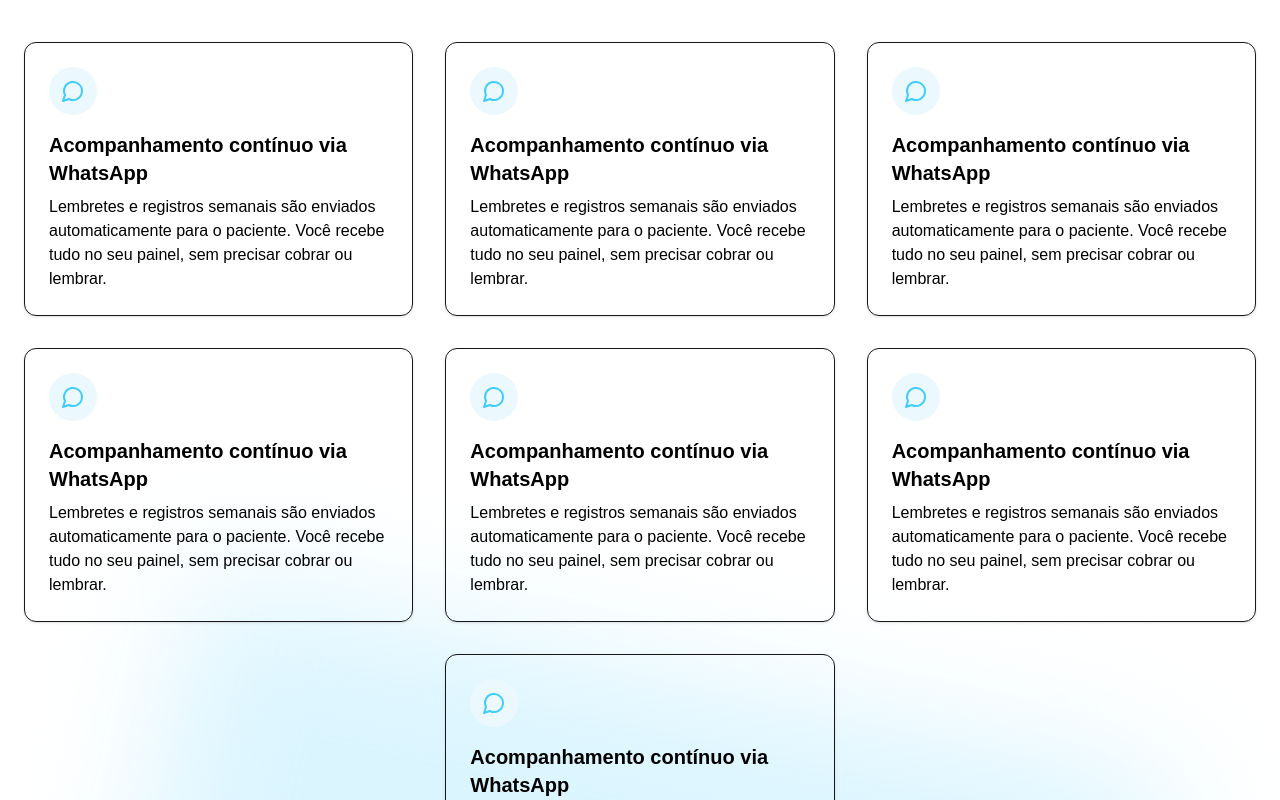
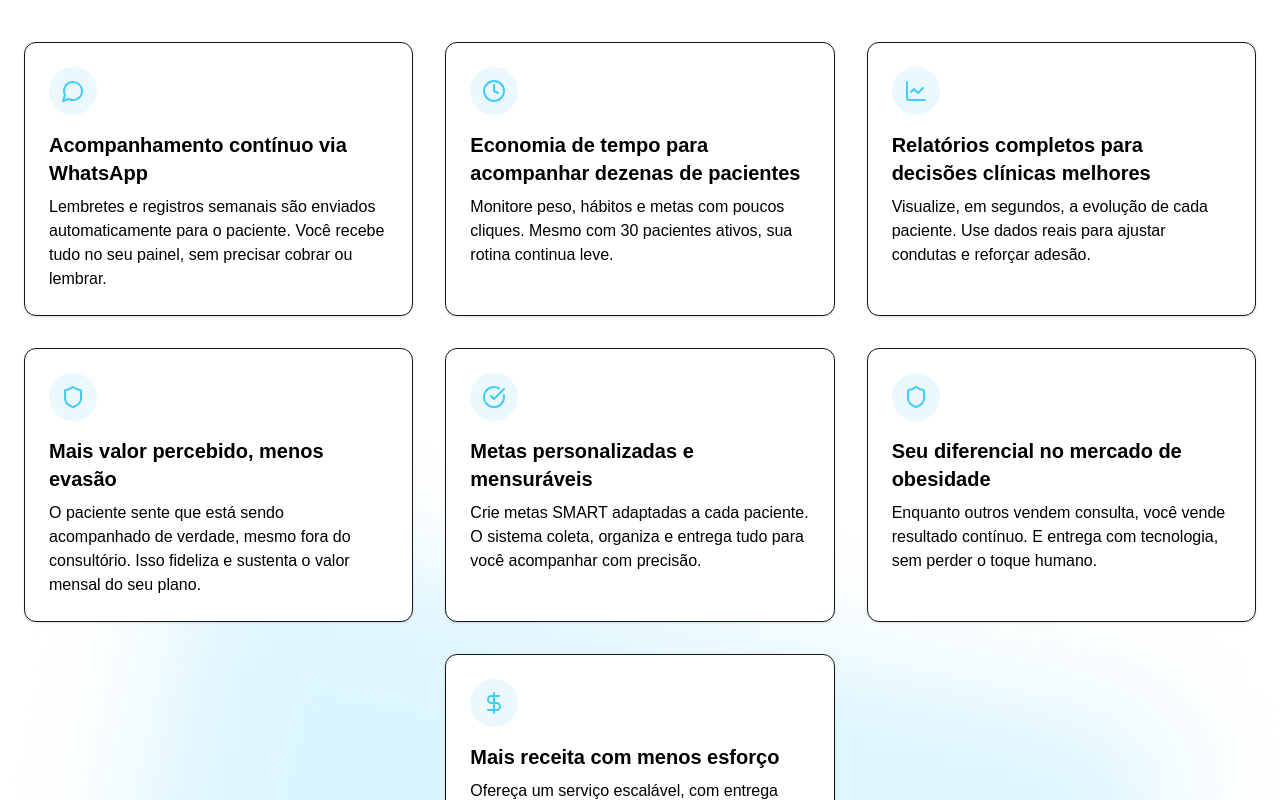
Before and after one commit to givanildsss444/sd-monitora, a Next.js app: page / in a window 1280 px wide. Shown: the part 1020-1820 px from the top of the page. Built offline with nearby package versions, Linux system fonts and the light colour scheme.

Commit message:
Benefits fixed

```diff
--- a/components/Benefits.tsx
+++ b/components/Benefits.tsx
@@ -14,7 +14,7 @@
 
               <div className="grid gap-4 pt-12 md:grid-cols-2 md:gap-8 lg:grid-cols-3">
 
-                <div data-slot="card" className="flex flex-col g-4 rounded-xl border bg-card text-card-foreground shadow-sm md:gap-6 md:py-6 !gap-0 p-6 transition-shadow hover:shadow-md">
+                <div data-slot="card" className="flex flex-col g-4 rounded-xl border bg-white text-card-foreground shadow-sm md:gap-6 md:py-6 !gap-0 p-6 transition-shadow hover:shadow-md">
                   <div className="mb-4 flex h-12 w-12 items-center justify-center rounded-full bg-[#EBF9FE]">
                     <svg xmlns="http://www.w3.org/2000/svg" width="24" height="24" viewBox="0 0 24 24" fill="none" stroke="currentColor" strokeWidth="2" strokeLinecap="round" strokeLinejoin="round" className="lucide lucide-message-circle h-6 w-6 text-[#40CDFB]"><path d="M7.9 20A9 9 0 1 0 4 16.1L2 22Z" /></svg>
                   </div>
@@ -22,52 +22,52 @@
                   <p className="text-black">Lembretes e registros semanais são enviados automaticamente para o paciente. Você recebe tudo no seu painel, sem precisar cobrar ou lembrar.</p>
                 </div>
 
-                <div data-slot="card" className="flex flex-col g-4 rounded-xl border bg-card text-card-foreground shadow-sm md:gap-6 md:py-6 !gap-0 p-6 transition-shadow hover:shadow-md">
+                <div data-slot="card" className="flex flex-col g-4 rounded-xl border bg-white text-card-foreground shadow-sm md:gap-6 md:py-6 !gap-0 p-6 transition-shadow hover:shadow-md">
                   <div className="mb-4 flex h-12 w-12 items-center justify-center rounded-full bg-[#EBF9FE]">
-                    <svg xmlns="http://www.w3.org/2000/svg" width="24" height="24" viewBox="0 0 24 24" fill="none" stroke="currentColor" strokeWidth="2" strokeLinecap="round" strokeLinejoin="round" className="lucide lucide-message-circle h-6 w-6 text-[#40CDFB]"><path d="M7.9 20A9 9 0 1 0 4 16.1L2 22Z" /></svg>
+                    <svg xmlns="http://www.w3.org/2000/svg" width="24" height="24" viewBox="0 0 24 24" fill="none" stroke="currentColor" strokeWidth="2" strokeLinecap="round" strokeLinejoin="round" className="lucide lucide-clock h-6 w-6 text-[#40CDFB]"><circle cx="12" cy="12" r="10"></circle><polyline points="12 6 12 12 16 14"></polyline></svg>
                   </div>
-                  <h3 className="mb-2 text-xl text-black font-semibold">Acompanhamento contínuo via WhatsApp</h3>
-                  <p className="text-black">Lembretes e registros semanais são enviados automaticamente para o paciente. Você recebe tudo no seu painel, sem precisar cobrar ou lembrar.</p>
+                  <h3 className="mb-2 text-xl text-black font-semibold">Economia de tempo para acompanhar dezenas de pacientes</h3>
+                  <p className="text-black">Monitore peso, hábitos e metas com poucos cliques. Mesmo com 30 pacientes ativos, sua rotina continua leve.</p>
                 </div>
 
-                <div data-slot="card" className="flex flex-col g-4 rounded-xl border bg-card text-card-foreground shadow-sm md:gap-6 md:py-6 !gap-0 p-6 transition-shadow hover:shadow-md">
+                <div data-slot="card" className="flex flex-col g-4 rounded-xl border bg-white text-card-foreground shadow-sm md:gap-6 md:py-6 !gap-0 p-6 transition-shadow hover:shadow-md">
                   <div className="mb-4 flex h-12 w-12 items-center justify-center rounded-full bg-[#EBF9FE]">
-                    <svg xmlns="http://www.w3.org/2000/svg" width="24" height="24" viewBox="0 0 24 24" fill="none" stroke="currentColor" strokeWidth="2" strokeLinecap="round" strokeLinejoin="round" className="lucide lucide-message-circle h-6 w-6 text-[#40CDFB]"><path d="M7.9 20A9 9 0 1 0 4 16.1L2 22Z" /></svg>
+                    <svg xmlns="http://www.w3.org/2000/svg" width="24" height="24" viewBox="0 0 24 24" fill="none" stroke="currentColor" strokeWidth="2" strokeLinecap="round" strokeLinejoin="round" className="lucide lucide-chart-line h-6 w-6 text-[#40CDFB]"><path d="M3 3v16a2 2 0 0 0 2 2h16"></path><path d="m19 9-5 5-4-4-3 3"></path></svg>
                   </div>
-                  <h3 className="mb-2 text-xl text-black font-semibold">Acompanhamento contínuo via WhatsApp</h3>
-                  <p className="text-black">Lembretes e registros semanais são enviados automaticamente para o paciente. Você recebe tudo no seu painel, sem precisar cobrar ou lembrar.</p>
+                  <h3 className="mb-2 text-xl text-black font-semibold">Relatórios completos para decisões clínicas melhores</h3>
+                  <p className="text-black">Visualize, em segundos, a evolução de cada paciente. Use dados reais para ajustar condutas e reforçar adesão.</p>
                 </div>
 
-                <div data-slot="card" className="flex flex-col g-4 rounded-xl border bg-card text-card-foreground shadow-sm md:gap-6 md:py-6 !gap-0 p-6 transition-shadow hover:shadow-md">
+                <div data-slot="card" className="flex flex-col g-4 rounded-xl border bg-white text-card-foreground shadow-sm md:gap-6 md:py-6 !gap-0 p-6 transition-shadow hover:shadow-md">
                   <div className="mb-4 flex h-12 w-12 items-center justify-center rounded-full bg-[#EBF9FE]">
-                    <svg xmlns="http://www.w3.org/2000/svg" width="24" height="24" viewBox="0 0 24 24" fill="none" stroke="currentColor" strokeWidth="2" strokeLinecap="round" strokeLinejoin="round" className="lucide lucide-message-circle h-6 w-6 text-[#40CDFB]"><path d="M7.9 20A9 9 0 1 0 4 16.1L2 22Z" /></svg>
+                    <svg xmlns="http://www.w3.org/2000/svg" width="24" height="24" viewBox="0 0 24 24" fill="none" stroke="currentColor" strokeWidth="2" strokeLinecap="round" strokeLinejoin="round" className="lucide lucide-shield h-6 w-6 text-[#40CDFB]"><path d="M20 13c0 5-3.5 7.5-7.66 8.95a1 1 0 0 1-.67-.01C7.5 20.5 4 18 4 13V6a1 1 0 0 1 1-1c2 0 4.5-1.2 6.24-2.72a1.17 1.17 0 0 1 1.52 0C14.51 3.81 17 5 19 5a1 1 0 0 1 1 1z"></path></svg>
                   </div>
-                  <h3 className="mb-2 text-xl text-black font-semibold">Acompanhamento contínuo via WhatsApp</h3>
-                  <p className="text-black">Lembretes e registros semanais são enviados automaticamente para o paciente. Você recebe tudo no seu painel, sem precisar cobrar ou lembrar.</p>
+                  <h3 className="mb-2 text-xl text-black font-semibold">Mais valor percebido, menos evasão</h3>
+                  <p className="text-black">O paciente sente que está sendo acompanhado de verdade, mesmo fora do consultório. Isso fideliza e sustenta o valor mensal do seu plano.</p>
                 </div>
 
-                <div data-slot="card" className="flex flex-col g-4 rounded-xl border bg-card text-card-foreground shadow-sm md:gap-6 md:py-6 !gap-0 p-6 transition-shadow hover:shadow-md">
+                <div data-slot="card" className="flex flex-col g-4 rounded-xl border bg-white text-card-foreground shadow-sm md:gap-6 md:py-6 !gap-0 p-6 transition-shadow hover:shadow-md">
                   <div className="mb-4 flex h-12 w-12 items-center justify-center rounded-full bg-[#EBF9FE]">
-                    <svg xmlns="http://www.w3.org/2000/svg" width="24" height="24" viewBox="0 0 24 24" fill="none" stroke="currentColor" strokeWidth="2" strokeLinecap="round" strokeLinejoin="round" className="lucide lucide-message-circle h-6 w-6 text-[#40CDFB]"><path d="M7.9 20A9 9 0 1 0 4 16.1L2 22Z" /></svg>
+                    <svg xmlns="http://www.w3.org/2000/svg" width="24" height="24" viewBox="0 0 24 24" fill="none" stroke="currentColor" strokeWidth="2" strokeLinecap="round" strokeLinejoin="round" className="lucide lucide-circle-check-big h-6 w-6 text-[#40CDFB]"><path d="M21.801 10A10 10 0 1 1 17 3.335"></path><path d="m9 11 3 3L22 4"></path></svg>
                   </div>
-                  <h3 className="mb-2 text-xl text-black font-semibold">Acompanhamento contínuo via WhatsApp</h3>
-                  <p className="text-black">Lembretes e registros semanais são enviados automaticamente para o paciente. Você recebe tudo no seu painel, sem precisar cobrar ou lembrar.</p>
+                  <h3 className="mb-2 text-xl text-black font-semibold">Metas personalizadas e mensuráveis</h3>
+                  <p className="text-black">Crie metas SMART adaptadas a cada paciente. O sistema coleta, organiza e entrega tudo para você acompanhar com precisão.</p>
                 </div>
 
-                <div data-slot="card" className="flex flex-col g-4 rounded-xl border bg-card text-card-foreground shadow-sm md:gap-6 md:py-6 !gap-0 p-6 transition-shadow hover:shadow-md">
+                <div data-slot="card" className="flex flex-col g-4 rounded-xl border bg-white text-card-foreground shadow-sm md:gap-6 md:py-6 !gap-0 p-6 transition-shadow hover:shadow-md">
                   <div className="mb-4 flex h-12 w-12 items-center justify-center rounded-full bg-[#EBF9FE]">
-                    <svg xmlns="http://www.w3.org/2000/svg" width="24" height="24" viewBox="0 0 24 24" fill="none" stroke="currentColor" strokeWidth="2" strokeLinecap="round" strokeLinejoin="round" className="lucide lucide-message-circle h-6 w-6 text-[#40CDFB]"><path d="M7.9 20A9 9 0 1 0 4 16.1L2 22Z" /></svg>
+                    <svg xmlns="http://www.w3.org/2000/svg" width="24" height="24" viewBox="0 0 24 24" fill="none" stroke="currentColor" strokeWidth="2" strokeLinecap="round" strokeLinejoin="round" className="lucide lucide-shield h-6 w-6 text-[#40CDFB]"><path d="M20 13c0 5-3.5 7.5-7.66 8.95a1 1 0 0 1-.67-.01C7.5 20.5 4 18 4 13V6a1 1 0 0 1 1-1c2 0 4.5-1.2 6.24-2.72a1.17 1.17 0 0 1 1.52 0C14.51 3.81 17 5 19 5a1 1 0 0 1 1 1z"></path></svg>
                   </div>
-                  <h3 className="mb-2 text-xl text-black font-semibold">Acompanhamento contínuo via WhatsApp</h3>
-                  <p className="text-black">Lembretes e registros semanais são enviados automaticamente para o paciente. Você recebe tudo no seu painel, sem precisar cobrar ou lembrar.</p>
+                  <h3 className="mb-2 text-xl text-black font-semibold">Seu diferencial no mercado de obesidade</h3>
+                  <p className="text-black">Enquanto outros vendem consulta, você vende resultado contínuo. E entrega com tecnologia, sem perder o toque humano.</p>
                 </div>
 
-                <div data-slot="card" className="flex flex-col g-4 rounded-xl border bg-card text-card-foreground shadow-sm md:gap-6 md:py-6 !gap-0 p-6 transition-shadow hover:shadow-md lg:col-start-2">
+                <div data-slot="card" className="flex flex-col g-4 rounded-xl border bg-white text-card-foreground shadow-sm md:gap-6 md:py-6 !gap-0 p-6 transition-shadow hover:shadow-md lg:col-start-2">
                   <div className="mb-4 flex h-12 w-12 items-center justify-center rounded-full bg-[#EBF9FE]">
-                    <svg xmlns="http://www.w3.org/2000/svg" width="24" height="24" viewBox="0 0 24 24" fill="none" stroke="currentColor" strokeWidth="2" strokeLinecap="round" strokeLinejoin="round" className="lucide lucide-message-circle h-6 w-6 text-[#40CDFB]"><path d="M7.9 20A9 9 0 1 0 4 16.1L2 22Z" /></svg>
+                    <svg xmlns="http://www.w3.org/2000/svg" width="24" height="24" viewBox="0 0 24 24" fill="none" stroke="currentColor" strokeWidth="2" strokeLinecap="round" strokeLinejoin="round" className="lucide lucide-dollar-sign h-6 w-6 text-[#40CDFB]"><line x1="12" x2="12" y1="2" y2="22"></line><path d="M17 5H9.5a3.5 3.5 0 0 0 0 7h5a3.5 3.5 0 0 1 0 7H6"></path></svg>
                   </div>
-                  <h3 className="mb-2 text-xl text-black font-semibold">Acompanhamento contínuo via WhatsApp</h3>
-                  <p className="text-black">Lembretes e registros semanais são enviados automaticamente para o paciente. Você recebe tudo no seu painel, sem precisar cobrar ou lembrar.</p>
+                  <h3 className="mb-2 text-xl text-black font-semibold">Mais receita com menos esforço</h3>
+                  <p className="text-black">Ofereça um serviço escalável, com entrega contínua, sem precisar aumentar sua carga de atendimentos.</p>
                 </div>
 
               </div>
```
